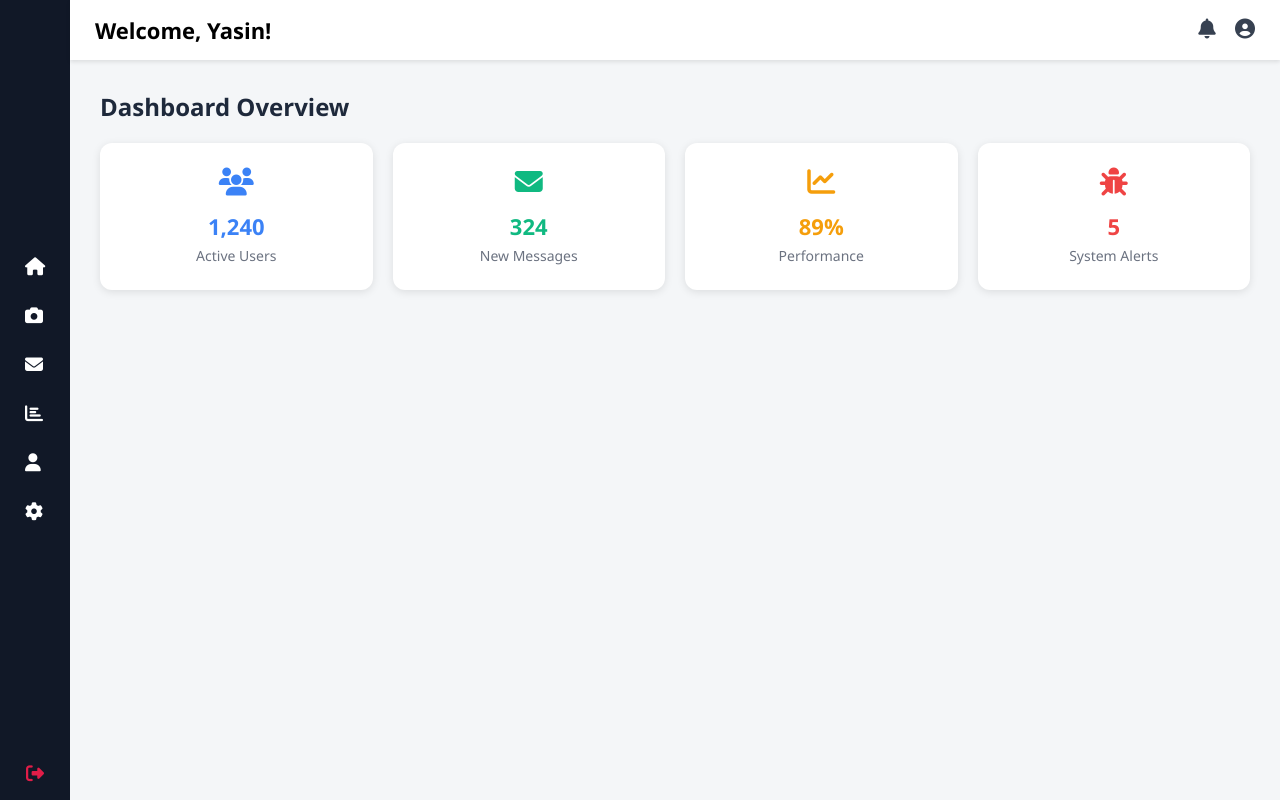
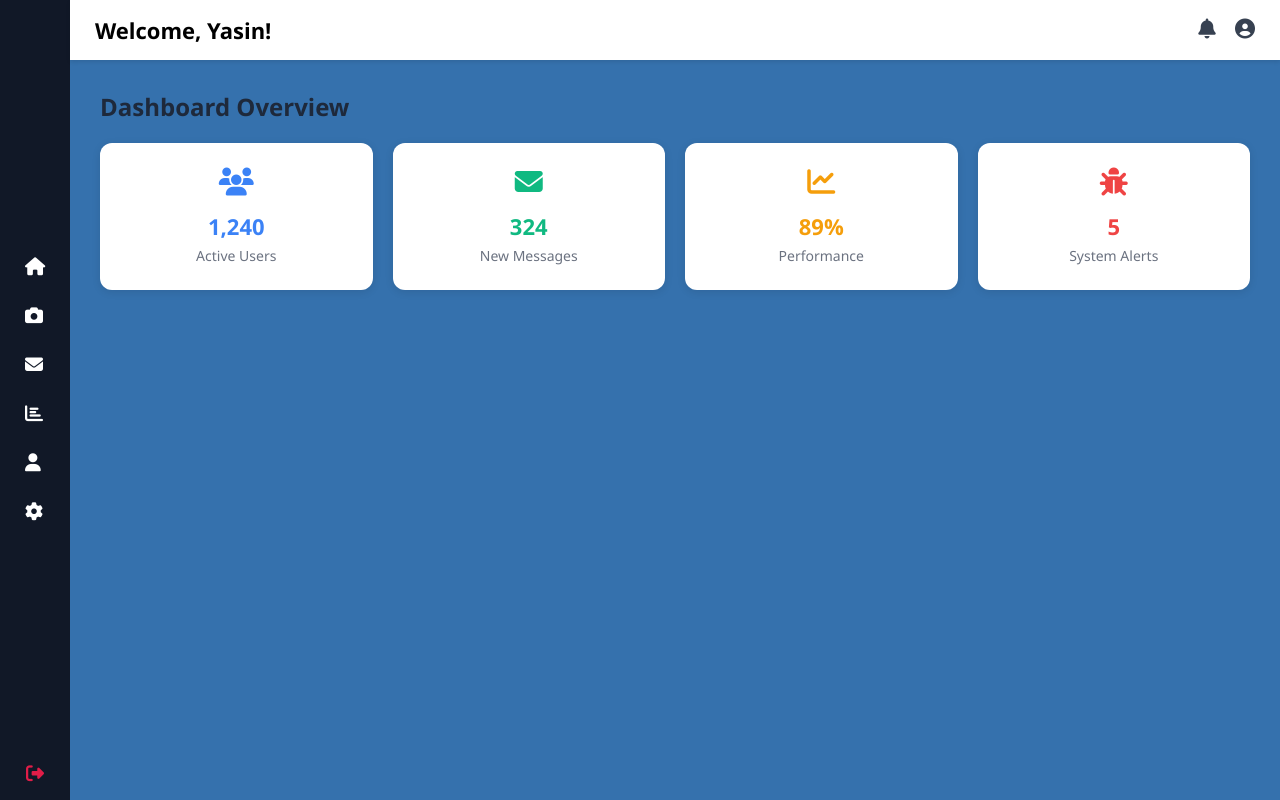
Before and after one commit to Ya3in13/Smart-home, a Flask app: page /home in a window 1280 px wide. Run offline with Flask 3, Linux system fonts and the light colour scheme.

Commit message:
Update style.css

```diff
--- a/web Server/static/style.css
+++ b/web Server/static/style.css
@@ -6,7 +6,7 @@
 }
 
 body {
-    background-color: #f4f6f8;
+    background-color: #3571ad;
 }
 
 .container {
```
